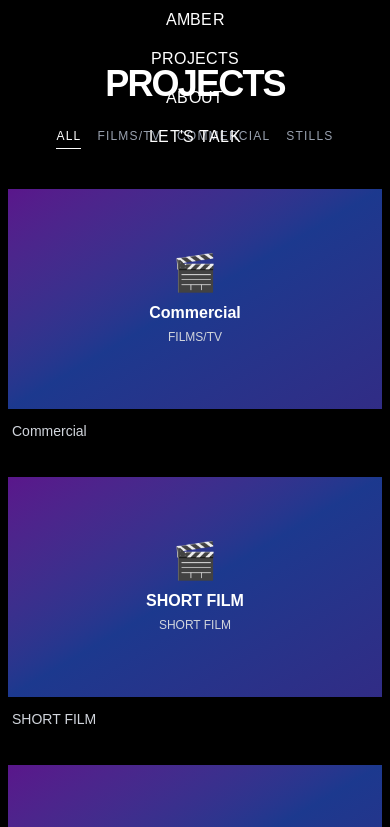
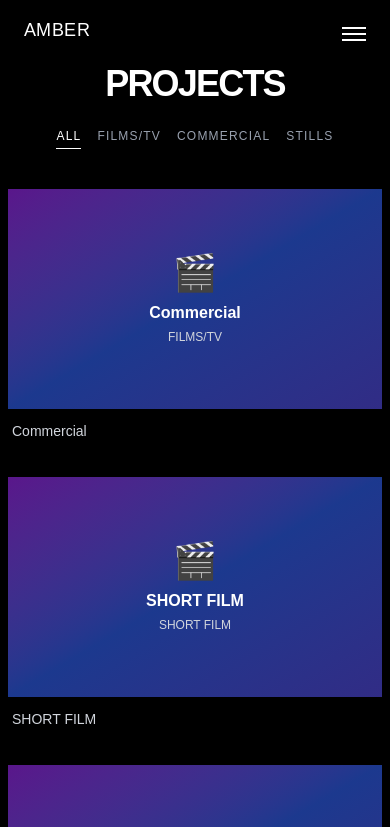
Before and after one commit to Ethan4582/Amber-Media, a Next.js app: page /projects in a window 390 px wide. Shown: the top 827 px of the page. Built offline with nearby package versions, Linux system fonts and the light colour scheme.

Commit message:
added header

```diff
--- a/src/components/Header.tsx
+++ b/src/components/Header.tsx
@@ -1,4 +1,4 @@
-import React from "react";
+import React, { useState } from "react";
 import SplitText from "./SplitText";
 import Link from "next/link";
 
@@ -10,10 +10,16 @@ const navItems = [
 ];
 
 const Header = () => {
+  const [isMenuOpen, setIsMenuOpen] = useState(false);
+
+  const toggleMenu = () => {
+    setIsMenuOpen(!isMenuOpen);
+  };
+
   return (
-    <header className="fixed top-0 left-0 right-0 z-50 px-6 py-2 flex justify-between items-center">
-      <nav className="w-full flex justify-between items-center
-        flex-col gap-2 sm:flex-row sm:gap-0">
+    <header className="fixed top-0 left-0 right-0 z-50 px-6 py-4">
+      {/* Desktop Navigation */}
+      <nav className="hidden md:flex w-full justify-between items-center">
         {navItems.map((item) => (
           item.external ? (
             <a
@@ -21,7 +27,7 @@ const Header = () => {
               href={item.href}
               target="_blank"
               rel="noopener noreferrer"
-              className="text-white font-normal text-xm tracking-wide mx-2 sm:mx-6 relative group cursor-pointer text-base sm:text-xm"
+              className="text-white font-normal text-sm tracking-wide mx-6 relative group cursor-pointer"
             >
               <div className="block transition-all duration-600 group-hover:opacity-0 group-hover:-translate-y-1">
                 <SplitText
@@ -56,7 +62,7 @@ const Header = () => {
             <Link
               key={item.label}
               href={item.href}
-              className="text-white font-normal text-xm tracking-wide mx-2 sm:mx-6 relative group cursor-pointer text-base sm:text-xm"
+              className="text-white font-normal text-sm tracking-wide mx-6 relative group cursor-pointer"
             >
               <div className="block transition-all duration-600 group-hover:opacity-0 group-hover:-translate-y-1">
                 <SplitText
@@ -90,6 +96,112 @@ const Header = () => {
           )
         ))}
       </nav>
+
+      {/* Mobile Navigation */}
+      <div className="md:hidden flex justify-between items-center w-full">
+        {/* Logo/Brand */}
+        <Link href="/" className="text-white font-normal text-lg tracking-wide">
+          <SplitText
+            text="AMBER"
+            className="inline-block"
+            delay={0.05}
+            duration={0.5}
+            ease="power3.out"
+            splitType="chars"
+            from={{ opacity: 0, y: 10 }}
+            to={{ opacity: 1, y: 0 }}
+            threshold={0.1}
+            rootMargin="-50px"
+          />
+        </Link>
+
+        {/* Hamburger Menu Button */}
+        <button
+          onClick={toggleMenu}
+          className="text-white focus:outline-none z-60 relative"
+          aria-label="Toggle menu"
+        >
+          <div className="w-6 h-6 flex flex-col justify-center items-center">
+            <span
+              className={`block w-6 h-0.5 bg-white transition-all duration-300 ${
+                isMenuOpen ? 'rotate-45 translate-y-1.5' : ''
+              }`}
+            />
+            <span
+              className={`block w-6 h-0.5 bg-white mt-1 transition-all duration-300 ${
+                isMenuOpen ? 'opacity-0' : ''
+              }`}
+            />
+            <span
+              className={`block w-6 h-0.5 bg-white mt-1 transition-all duration-300 ${
+                isMenuOpen ? '-rotate-45 -translate-y-1.5' : ''
+              }`}
+            />
+          </div>
+        </button>
+      </div>
+
+      {/* Mobile Menu Overlay */}
+      <div
+        className={`md:hidden fixed inset-0 bg-black bg-opacity-95 backdrop-blur-sm transition-all duration-300 ${
+          isMenuOpen ? 'opacity-100 visible' : 'opacity-0 invisible'
+        }`}
+        style={{ zIndex: 55 }}
+      >
+        <div className="flex flex-col items-center justify-center h-full space-y-8">
+          {navItems.map((item, index) => (
+            item.external ? (
+              <a
+                key={item.label}
+                href={item.href}
+                target="_blank"
+                rel="noopener noreferrer"
+                className={`text-white font-normal text-2xl tracking-wide cursor-pointer transition-all duration-500 transform ${
+                  isMenuOpen ? 'translate-y-0 opacity-100' : 'translate-y-10 opacity-0'
+                }`}
+                style={{ transitionDelay: `${index * 100}ms` }}
+                onClick={() => setIsMenuOpen(false)}
+              >
+                <SplitText
+                  text={item.label}
+                  className="inline-block"
+                  delay={0.05}
+                  duration={0.5}
+                  ease="power3.out"
+                  splitType="chars"
+                  from={{ opacity: 0, y: 10 }}
+                  to={{ opacity: 1, y: 0 }}
+                  threshold={0.1}
+                  rootMargin="-50px"
+                />
+              </a>
+            ) : (
+              <Link
+                key={item.label}
+                href={item.href}
+                className={`text-white font-normal text-2xl tracking-wide cursor-pointer transition-all duration-500 transform ${
+                  isMenuOpen ? 'translate-y-0 opacity-100' : 'translate-y-10 opacity-0'
+                }`}
+                style={{ transitionDelay: `${index * 100}ms` }}
+                onClick={() => setIsMenuOpen(false)}
+              >
+                <SplitText
+                  text={item.label}
+                  className="inline-block"
+                  delay={0.05}
+                  duration={0.5}
+                  ease="power3.out"
+                  splitType="chars"
+                  from={{ opacity: 0, y: 10 }}
+                  to={{ opacity: 1, y: 0 }}
+                  threshold={0.1}
+                  rootMargin="-50px"
+                />
+              </Link>
+            )
+          ))}
+        </div>
+      </div>
     </header>
   );
 };
```
